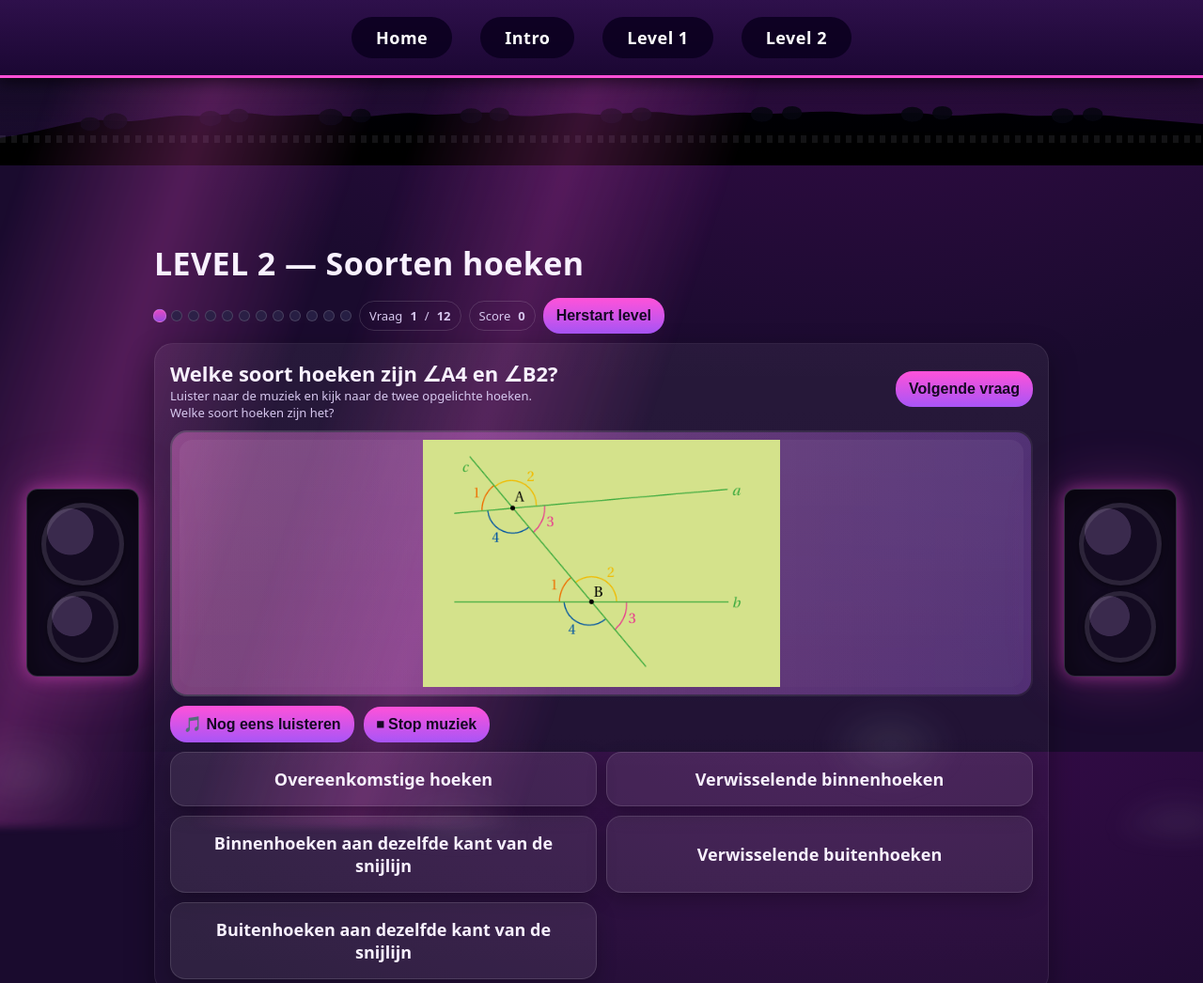
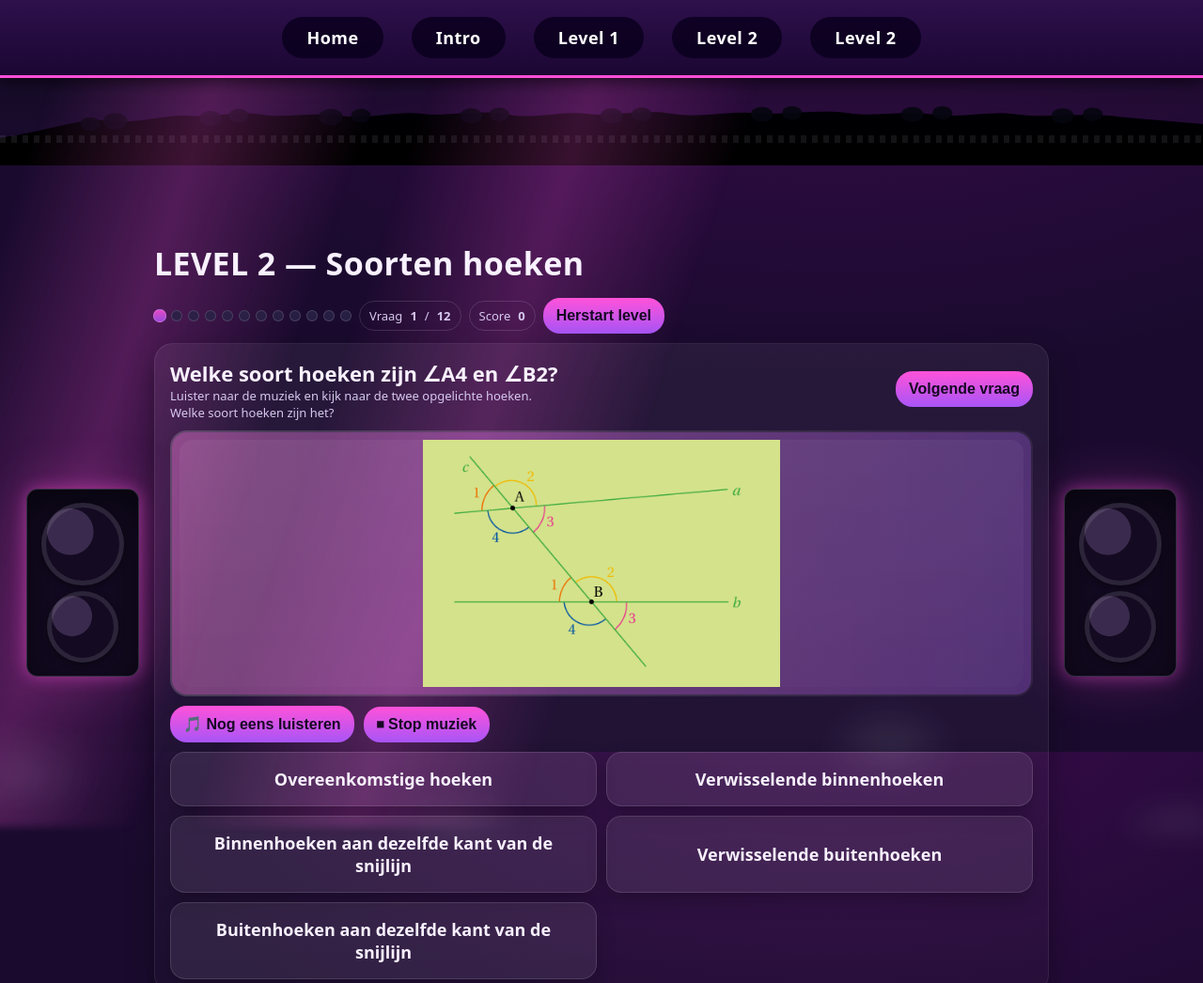
Before and after one commit to Intunez/3SoundAngles3, a plain HTML site: page level2.html in a window 1280 px wide. Shown: the top 1046 px of the page at 94% size. Drawn offline with Linux system fonts and the light colour scheme.

Commit message:
Update level2.html

```diff
--- a/level2.html
+++ b/level2.html
@@ -237,6 +237,7 @@
   <a href="intro.html">Intro</a>
   <a href="level1.html">Level 1</a>
   <a href="level2.html">Level 2</a>
+  <a href="level3.html">Level 2</a>
 </div>
 
 
```
